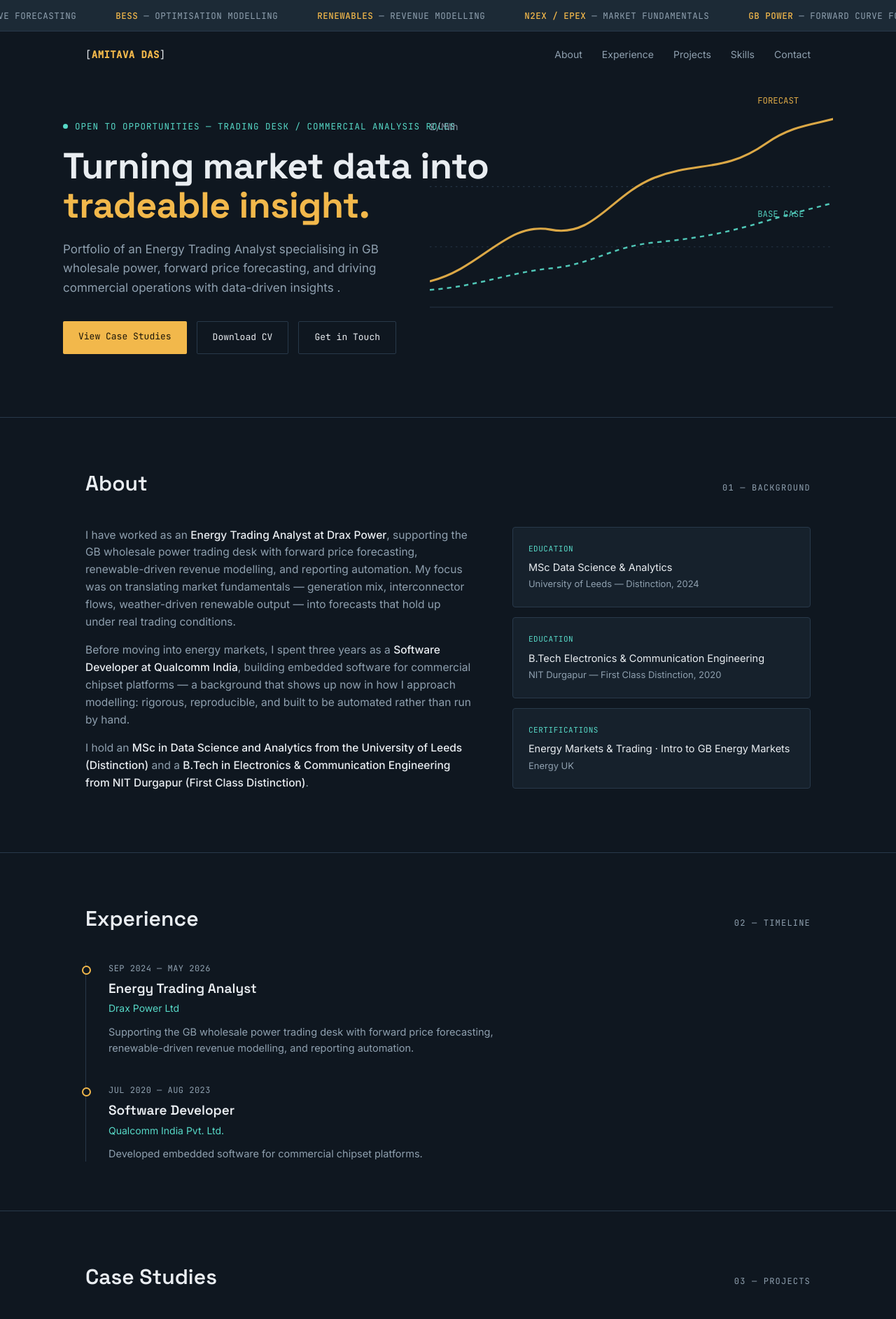
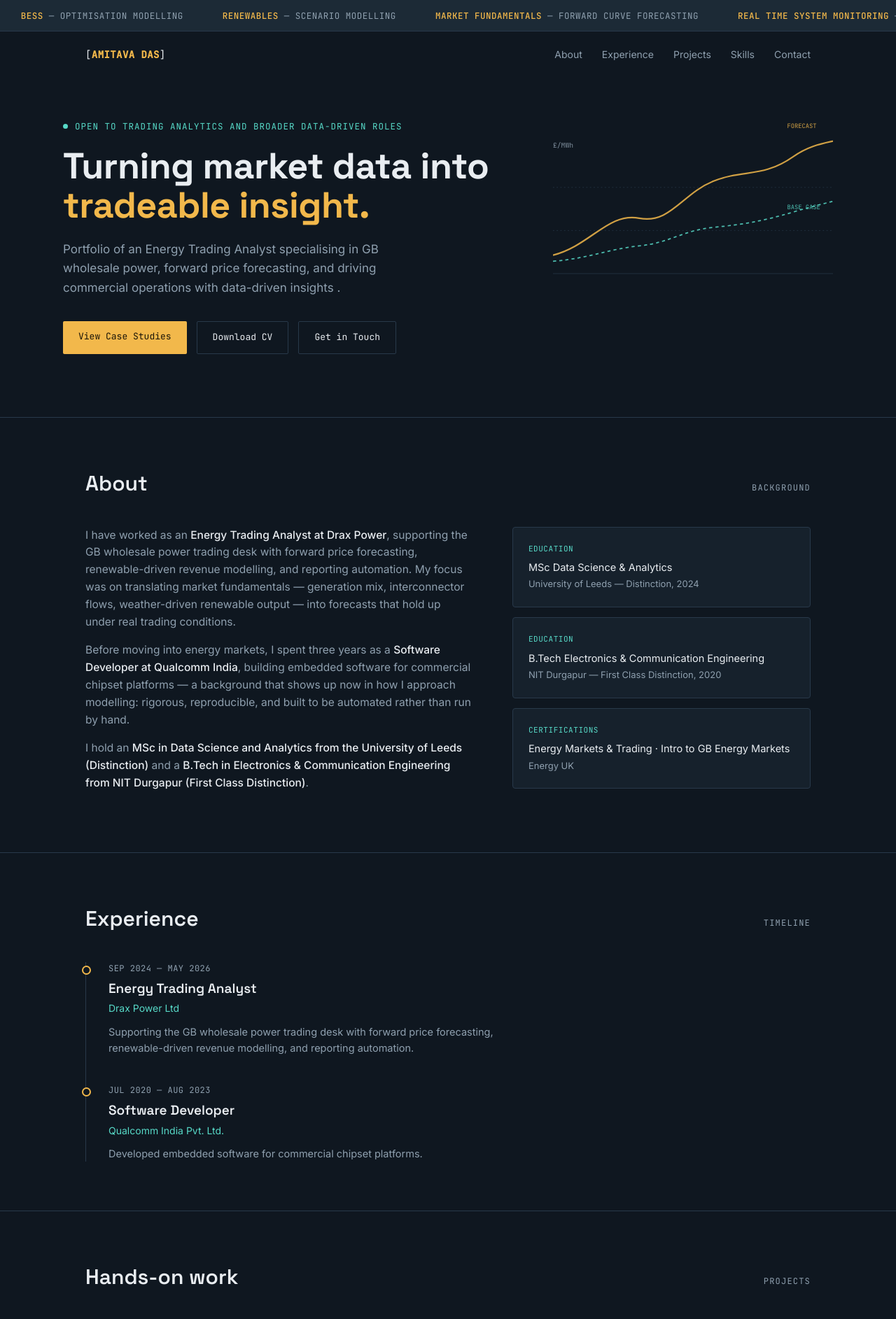
Before and after one commit to Amitav507/Amitav507.github.io, a Jekyll site: the page built from index.html, in a window 1280 px wide. Shown: the top 1885 px of the page at 70% size. Built offline with Jekyll 4.4.1, drawn with Linux system fonts in a browser that asks for light colours.

Commit message:
Fixed visuals and Jekyll build issues

```diff
--- a/_config.yml
+++ b/_config.yml
@@ -43,6 +43,9 @@
   - README.md
   - Gemfile
   - Gemfile.lock
+  - vendor
+  - .bundle
+  - node_modules
 
 plugins:
   - jekyll-feed
--- a/_includes/ticker.html
+++ b/_includes/ticker.html
@@ -1,10 +1,11 @@
 <div class="ticker">
   <div class="ticker-track">
     {% for i in (1..2) %}
-      <span><b>GB POWER</b> — FORWARD CURVE FORECASTING</span>
+      <span><b>GB POWER MARKETS</b> — N2EX / EPEX</span>
       <span><b>BESS</b> — OPTIMISATION MODELLING</span>
-      <span><b>RENEWABLES</b> — REVENUE MODELLING</span>
-      <span><b>N2EX / EPEX</b> — MARKET FUNDAMENTALS</span>
+      <span><b>RENEWABLES</b> — SCENARIO MODELLING</span>
+      <span><b>MARKET FUNDAMENTALS </b> — FORWARD CURVE FORECASTING</span>
+      <span><b>REAL TIME SYSTEM MONITORING </b> — ASSET DISPATCH AND POSITIONING</span>
     {% endfor %}
   </div>
 </div>
--- a/assets/css/style.css
+++ b/assets/css/style.css
@@ -67,9 +67,10 @@
 }
 .hero-chart{
   position:absolute;
-  right:-40px; top:20px;
-  width:56%;
-  opacity:0.9;
+  right:-40px; top:60px;
+  width:40%;
+  opacity:0.85;
+  z-index:0;
 }
 .eyebrow{
   font-family:var(--font-mono);
--- a/index.html
+++ b/index.html
@@ -19,7 +19,7 @@
     <text x="380" y="145" font-family="JetBrains Mono" font-size="10" fill="#57D9C7">BASE CASE</text>
   </svg>
 
-  <div class="eyebrow">Open to opportunities — Trading desk / Commercial analysis roles </div>
+  <div class="eyebrow"> Open to Trading analytics and broader data-driven roles </div>
   <h1>Turning market data into <span class="accent">tradeable insight.</span></h1>
   <p class="hero-sub">{{ site.description }}</p>
   <div class="hero-cta">
@@ -33,7 +33,7 @@
   <div class="wrap">
     <div class="section-head">
       <h2>About</h2>
-      <span class="section-label">01 — Background</span>
+      <span class="section-label">Background</span>
     </div>
     <div class="about-grid">
       <div class="about">
@@ -81,7 +81,7 @@
   <div class="wrap">
     <div class="section-head">
       <h2>Experience</h2>
-      <span class="section-label">02 — Timeline</span>
+      <span class="section-label">Timeline</span>
     </div>
     <div class="timeline">
       <div class="tl-item">
@@ -108,8 +108,8 @@
 <section class="section" id="projects">
   <div class="wrap">
     <div class="section-head">
-      <h2>Case Studies</h2>
-      <span class="section-label">03 — Projects</span>
+      <h2>Hands-on work</h2>
+      <span class="section-label">Projects</span>
     </div>
     <div class="project-grid">
       {% for project in site.projects %}
@@ -138,7 +138,7 @@
   <div class="wrap">
     <div class="section-head">
       <h2>Skills</h2>
-      <span class="section-label">04 — Toolkit</span>
+      <span class="section-label">Toolkit</span>
     </div>
     <div class="skills-grid">
       <div class="skill-group">
```
